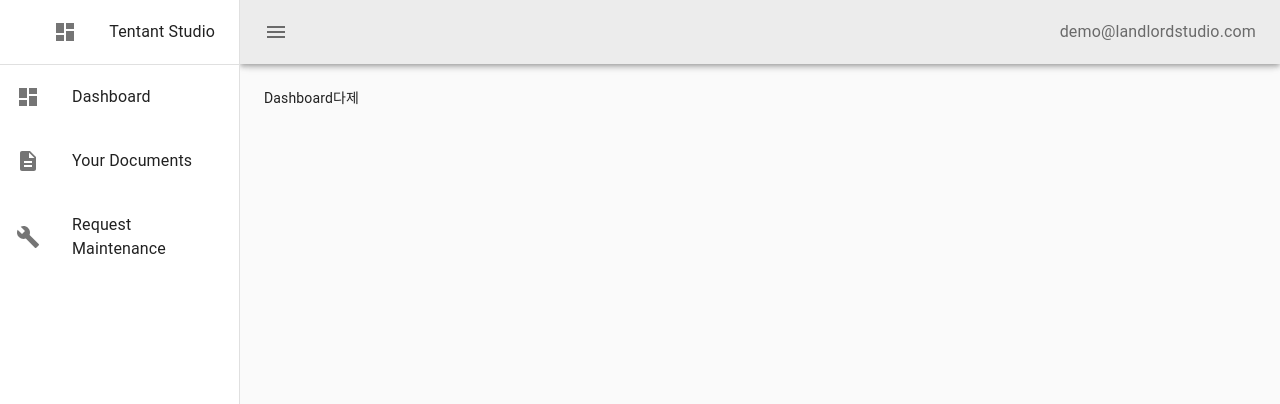
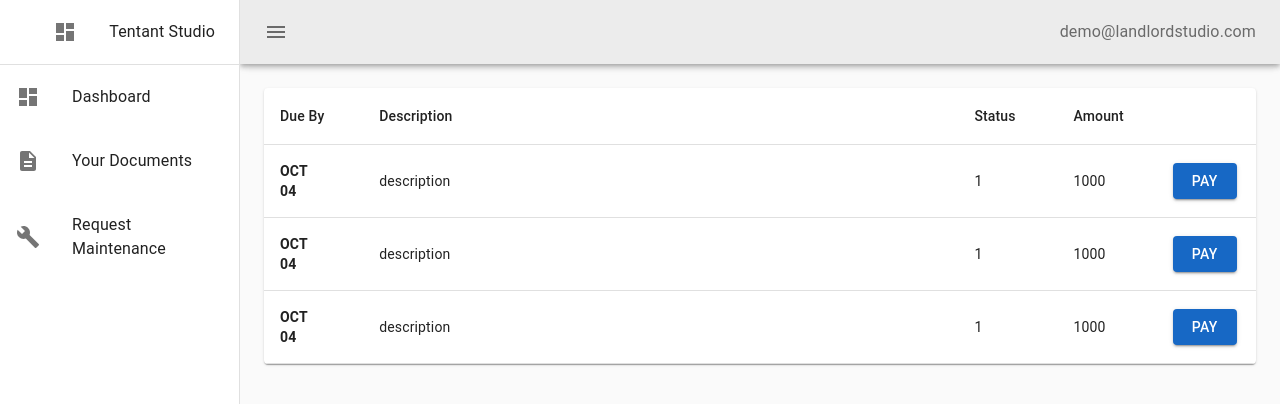
Before and after one commit to LandlordStudio-Recruitment/ls-recruitment-front, a React (Create React App) app: page / in a window 1280 px wide. Shown: the top 404 px of the page. Built offline with nearby package versions, Linux system fonts and the light colour scheme.

Commit message:
Implement a rough mock version of payments table

```diff
--- a/src/features/dashboard/PaymentDashboard.tsx
+++ b/src/features/dashboard/PaymentDashboard.tsx
@@ -1,7 +1,8 @@
 import React, { FC } from "react";
+import PaymentsTable from "./PaymentsTable";
 
 const PaymentDashboard: FC = () => {
-  return <div>Dashboard다제</div>;
+  return <PaymentsTable />;
 };
 
 export default PaymentDashboard;
--- /dev/null
+++ b/src/features/dashboard/PaymentsTable.tsx
@@ -0,0 +1,104 @@
+import {
+  Box,
+  Button,
+  Paper,
+  Table,
+  TableBody,
+  TableCell,
+  TableContainer,
+  TableHead,
+  TableRow,
+  Typography,
+} from "@material-ui/core";
+import { makeStyles } from "@material-ui/core/styles";
+import moment from "moment";
+import React, { FC } from "react";
+import { Payment, PaymentStatus } from "../../interfaces/payment.interface";
+
+const useStyles = makeStyles({
+  table: {
+    minWidth: 650,
+  },
+  dueDate: {
+    fontWeight: 700,
+  },
+});
+
+const mockPayments: Payment[] = [
+  {
+    id: "1",
+    dueBy: new Date(),
+    description: "description",
+    amount: 1000.0,
+    status: PaymentStatus.Overdue,
+  },
+  {
+    id: "2",
+    dueBy: new Date(),
+    description: "description",
+    amount: 1000.0,
+    status: PaymentStatus.Overdue,
+  },
+  {
+    id: "3",
+    dueBy: new Date(),
+    description: "description",
+    amount: 1000.0,
+    status: PaymentStatus.Overdue,
+  },
+];
+
+const PaymentsTable: FC = () => {
+  const classes = useStyles();
+  return (
+    <TableContainer component={Paper}>
+      <Table className={classes.table} aria-label="simple table">
+        <TableHead>
+          <TableRow>
+            <TableCell width="10%">Due By</TableCell>
+            <TableCell align="left" width="60%">
+              Description
+            </TableCell>
+            <TableCell align="left" width="10%">
+              Status
+            </TableCell>
+            <TableCell align="left" width="10%">
+              Amount
+            </TableCell>
+            <TableCell align="left"></TableCell>
+          </TableRow>
+        </TableHead>
+        <TableBody>
+          {mockPayments.map((row) => (
+            <TableRow key={row.id}>
+              <TableCell component="th" scope="row" colSpan={1}>
+                <Box>
+                  <Typography variant="body2" className={classes.dueDate}>
+                    {" "}
+                    {moment(row.dueBy).format("MMM").toUpperCase()}
+                  </Typography>
+                  <Typography variant="body2" className={classes.dueDate}>
+                    {" "}
+                    {moment(row.dueBy).format("DD")}
+                  </Typography>
+                </Box>
+
+                {console.log(row.dueBy)}
+              </TableCell>
+              <TableCell align="left">{row.description}</TableCell>
+              <TableCell align="left">{row.status}</TableCell>
+              <TableCell align="left">{row.amount}</TableCell>
+              <TableCell align="left">
+                <Button color="secondary" variant="contained">
+                  Pay
+                </Button>
+              </TableCell>
+            </TableRow>
+          ))}
+        </TableBody>
+      </Table>
+    </TableContainer>
+  );
+};
+
+export default PaymentsTable;
```
